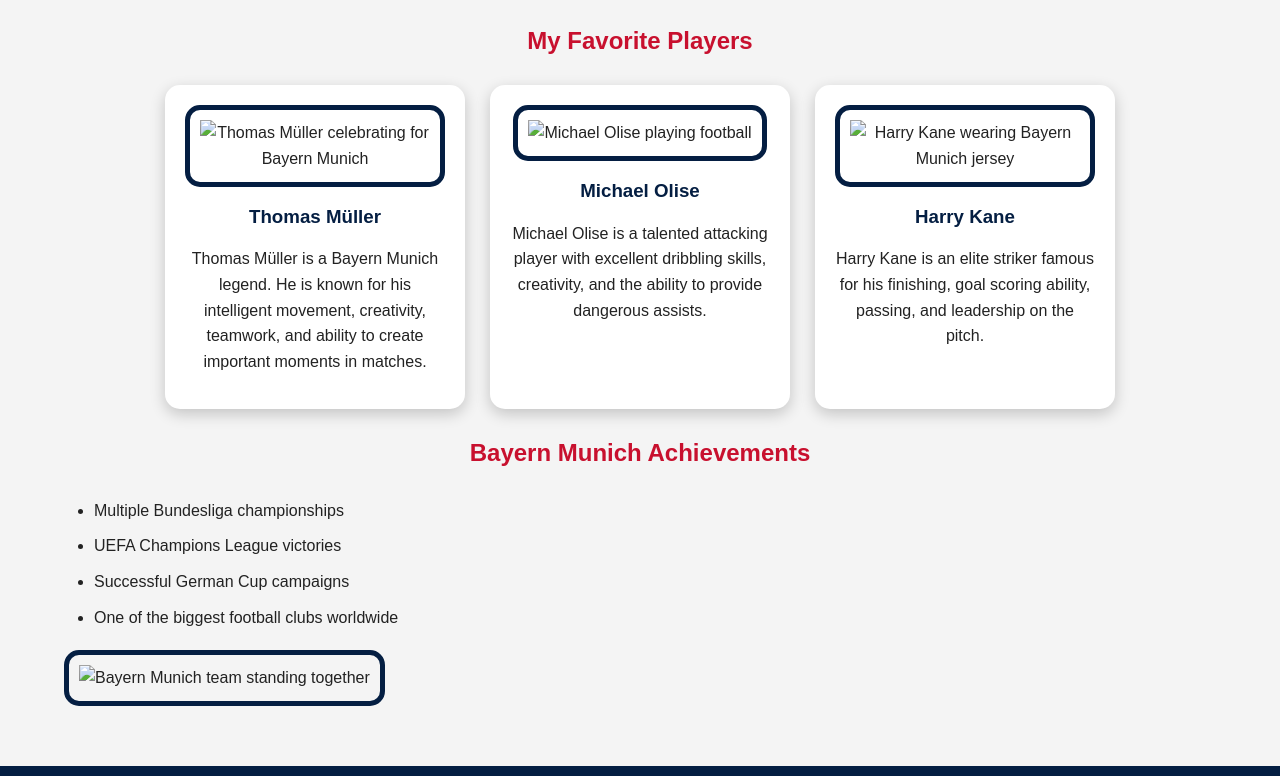
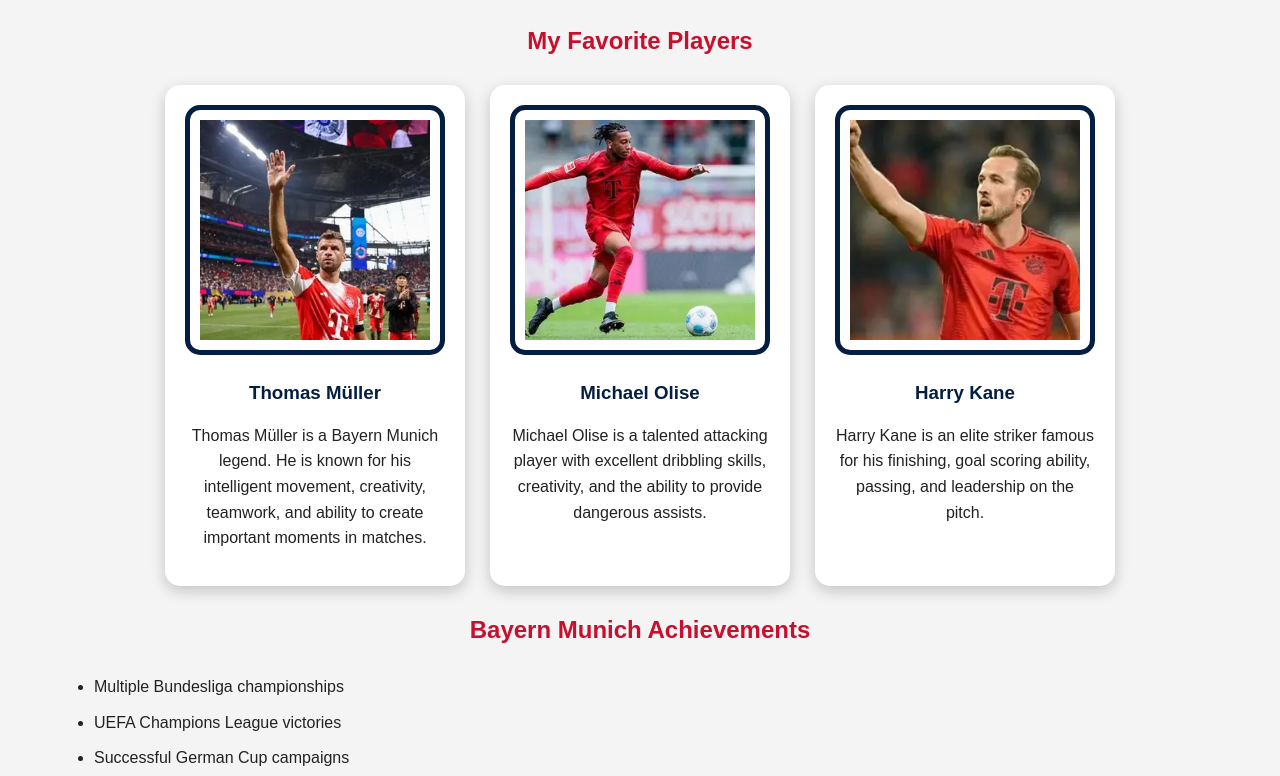
Before and after one commit to rowletie/fav_team, a plain HTML site: page about.html in a window 1280 px wide. Shown: the part 504-1280 px from the top of the page. Drawn offline with Linux system fonts and the light colour scheme; files that its build step writes are made by us from their sources.

Commit message:
Update about.html

```diff
--- a/about.html
+++ b/about.html
@@ -87,7 +87,7 @@
 
                 <article class="player-card">
 
-                    <img src="images/muller.jpg"
+                    <img src="muller.jpg"
                          alt="Thomas Müller celebrating for Bayern Munich">
 
                     <h3>Thomas Müller</h3>
@@ -104,7 +104,7 @@
 
                 <article class="player-card">
 
-                    <img src="images/olise.jpg"
+                    <img src="olise.jpg"
                          alt="Michael Olise playing football">
 
                     <h3>Michael Olise</h3>
@@ -121,7 +121,7 @@
 
                 <article class="player-card">
 
-                    <img src="images/kane.jpg"
+                    <img src="kane.jpg"
                          alt="Harry Kane wearing Bayern Munich jersey">
 
                     <h3>Harry Kane</h3>
@@ -168,7 +168,7 @@
         <!-- Extra Image -->
         <section>
 
-            <img src="images/team.jpg"
+            <img src="team.jpg"
                  alt="Bayern Munich team standing together">
 
         </section>
```
